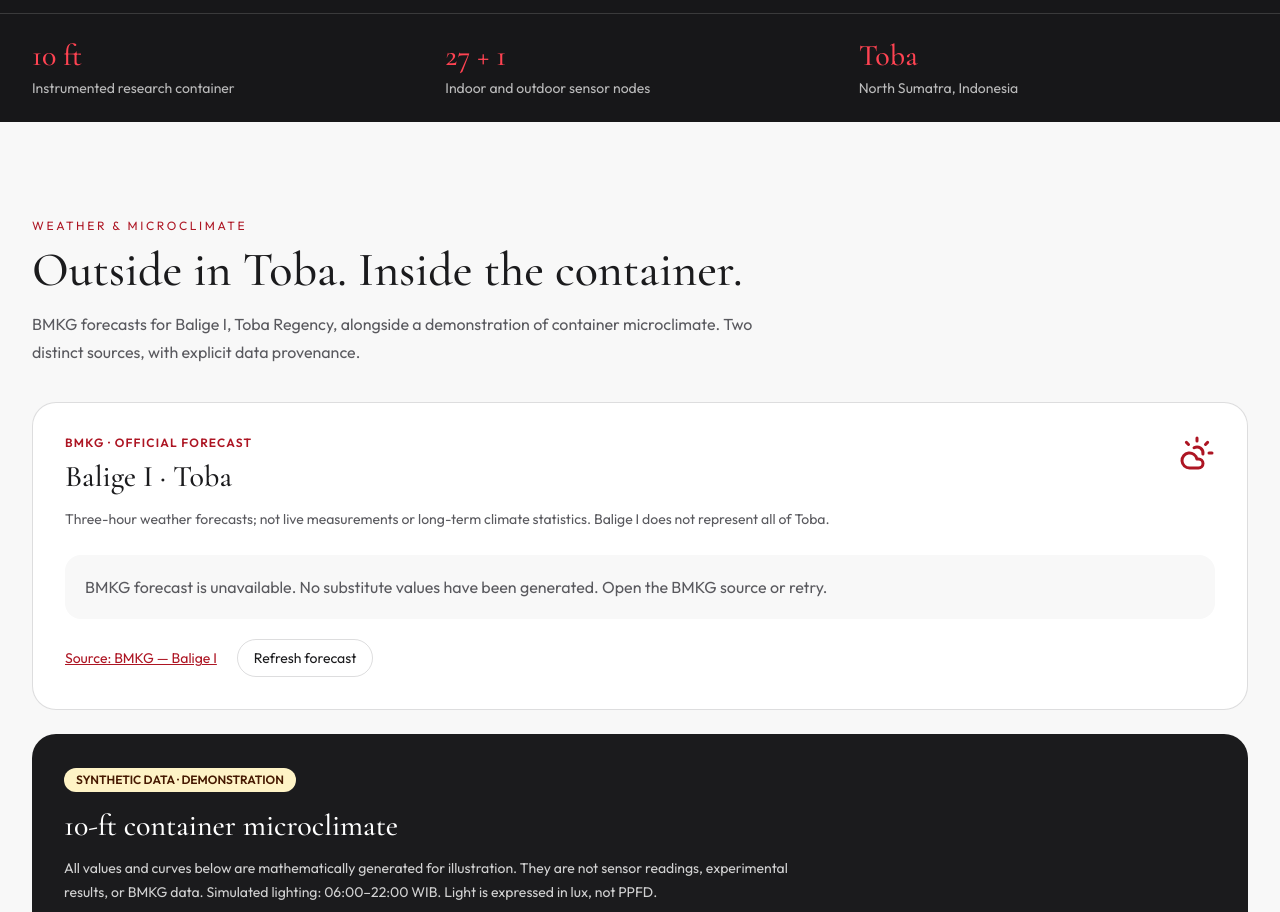
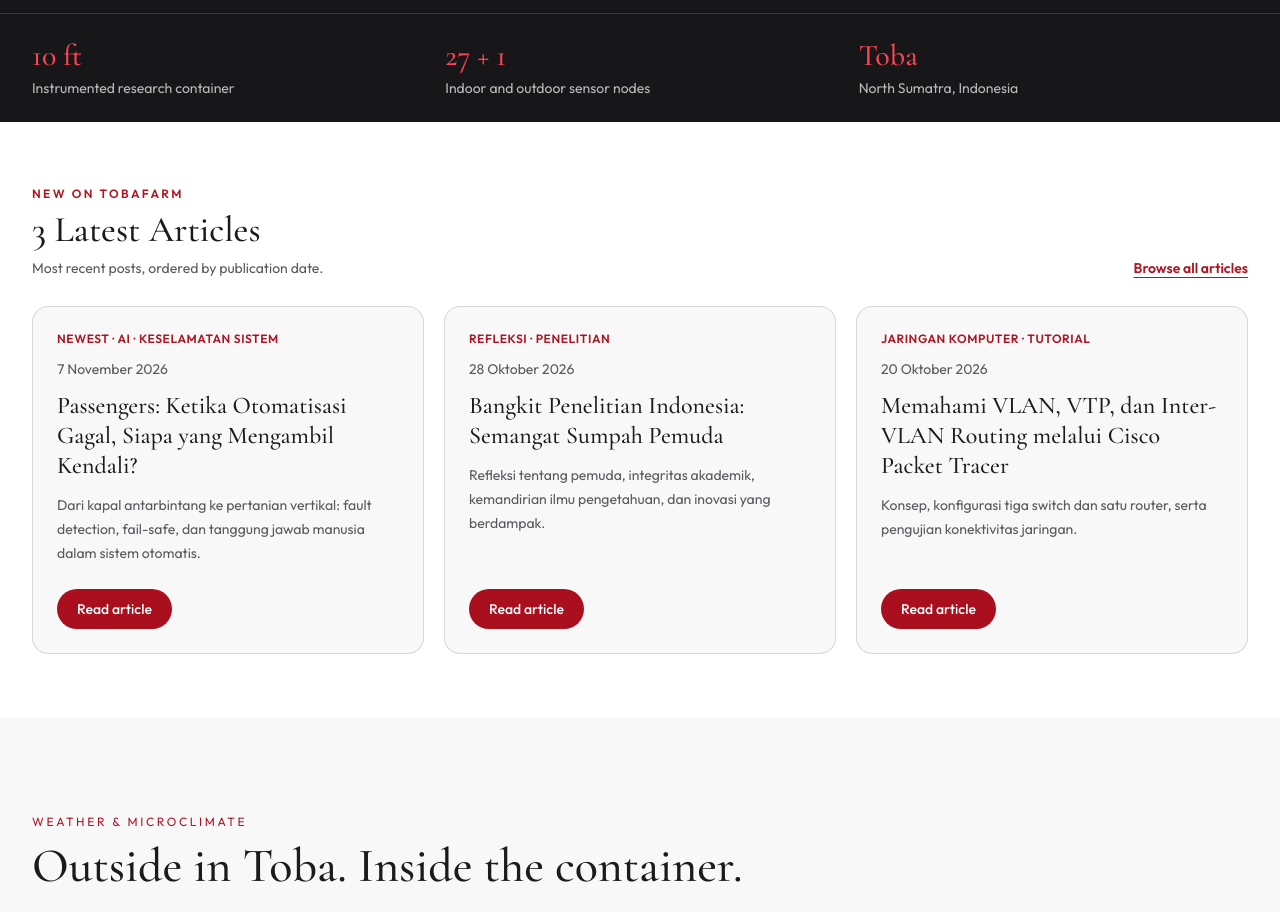
Before and after one commit to albertsagala/tobafarm, a Next.js app: page / in a window 1280 px wide. Shown: the part 940-1852 px from the top of the page. Built offline with nearby package versions, Linux system fonts and the light colour scheme; no server answers.

Commit message:
Feature latest three articles near top of en homepage

```diff
--- a/src/app/page.tsx
+++ b/src/app/page.tsx
@@ -1,3 +1,4 @@
+import { LatestArticles } from "@/components/LatestArticles";
 import { ClimateMetrics } from "@/components/ClimateMetrics";
 import { AcademicOverview } from "@/components/AcademicOverview";
 import type { Metadata } from "next";
@@ -61,6 +62,7 @@ export default function Home() {
       <Header locale="en" />
       <main id="main">
         <Hero locale="en" />
+        <LatestArticles locale="en" />
         <ClimateMetrics locale="en" />
         <ResearchStories locale="en" />
 
```
